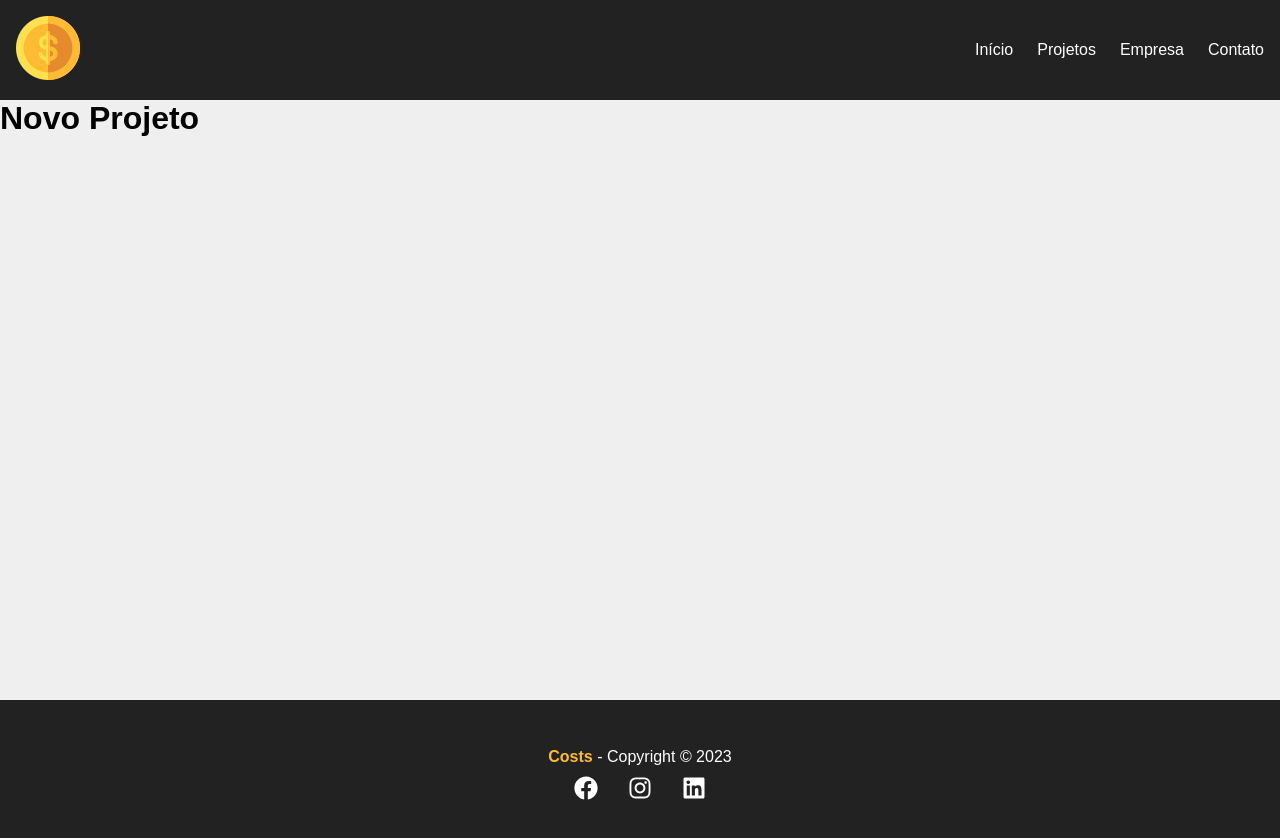
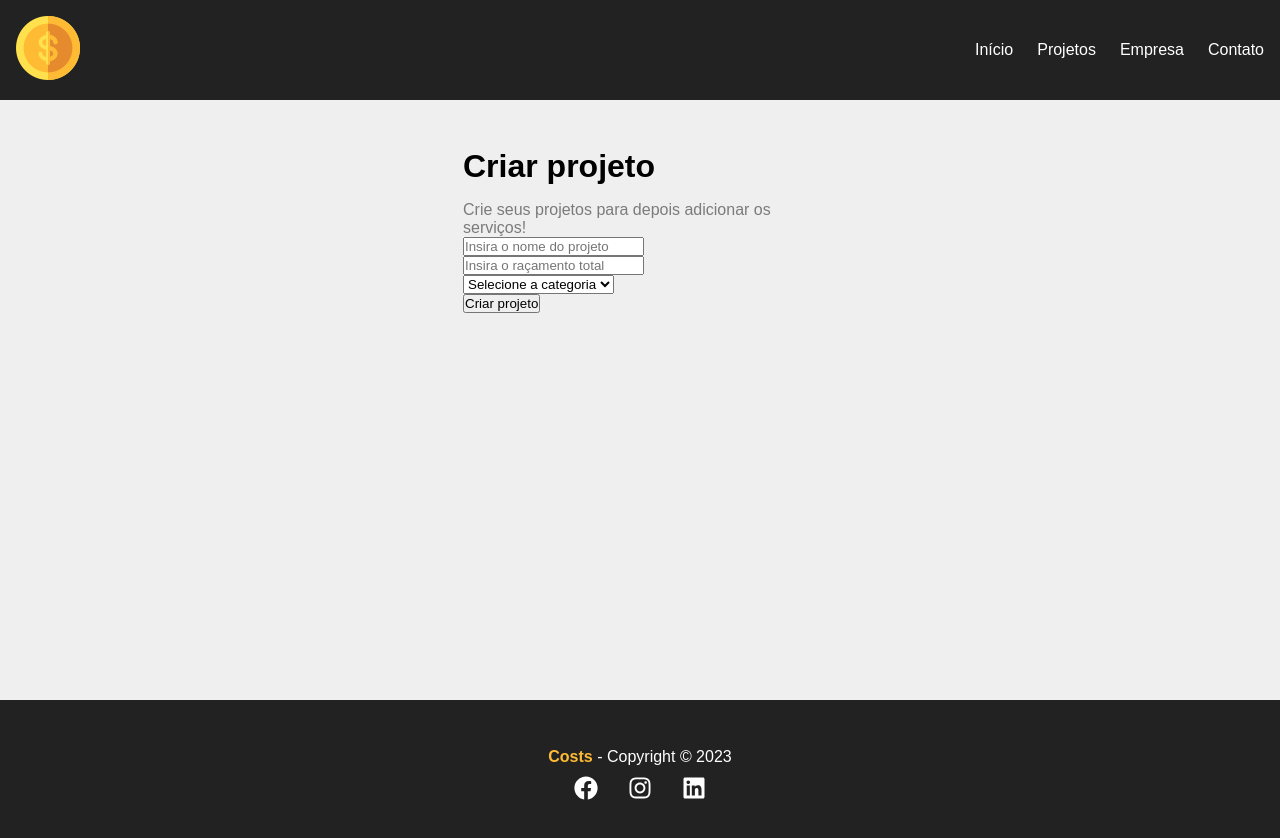
Before and after one commit to aleanrocha/react, a React (Vite) app in the folder costs/: page /NewProject in a window 1280 px wide. Shown: the top 838 px of the page. Built offline with nearby package versions, Linux system fonts and the light colour scheme; the HTML template or start-up script is replaced by a standard one.

Commit message:
formulario do projeto

```diff
--- a/costs/src/components/pages/NewProject.jsx
+++ b/costs/src/components/pages/NewProject.jsx
@@ -1,6 +1,13 @@
+import styles from './NewProject.module.css'
+import ProjectForm from '../project/ProjectForm'
+
 const NewProject = () => {
   return (
-    <h1>Novo Projeto</h1>
+    <div className={styles.project_container}>
+      <h1>Criar projeto</h1>
+      <p>Crie seus projetos para depois adicionar os serviços!</p>
+      <ProjectForm />
+    </div>
   )
 }
 export default NewProject
--- /dev/null
+++ b/costs/src/components/pages/NewProject.module.css
@@ -0,0 +1,8 @@
+.project_container {
+  width: 90%;
+  max-width: 450px;
+  margin: 0 auto;
+  padding: 3em;
+}
+.project_container h1 {margin-bottom: 0.5em;}
+.project_container p {color: #7b7b7b;}
--- /dev/null
+++ b/costs/src/components/project/ProjectForm.jsx
@@ -0,0 +1,23 @@
+const ProjectForm = () => {
+  return (
+    <div>
+      <div>
+        <input type="text" name="project_name" id="project_name" placeholder="Insira o nome do projeto" />
+      </div>
+      <div>
+        <input type="text" name="project_budget" id="project_budget" placeholder="Insira o raçamento total" />
+      </div>
+      <div>
+        <select name="category_id">
+          <option disabled selected>
+            Selecione a categoria
+          </option>
+        </select>
+      </div>
+      <div>
+        <input type="submit" value="Criar projeto" />
+      </div>
+    </div>
+  )
+}
+export default ProjectForm
```
